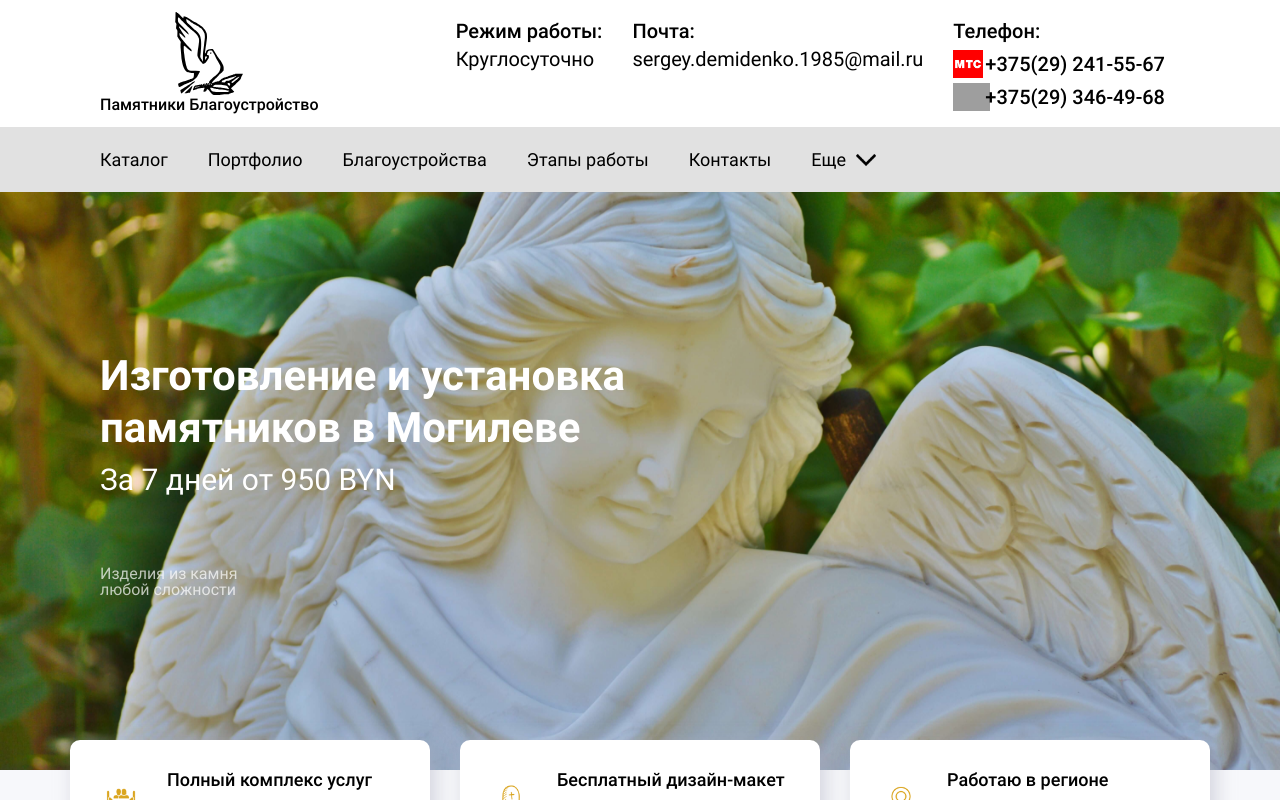
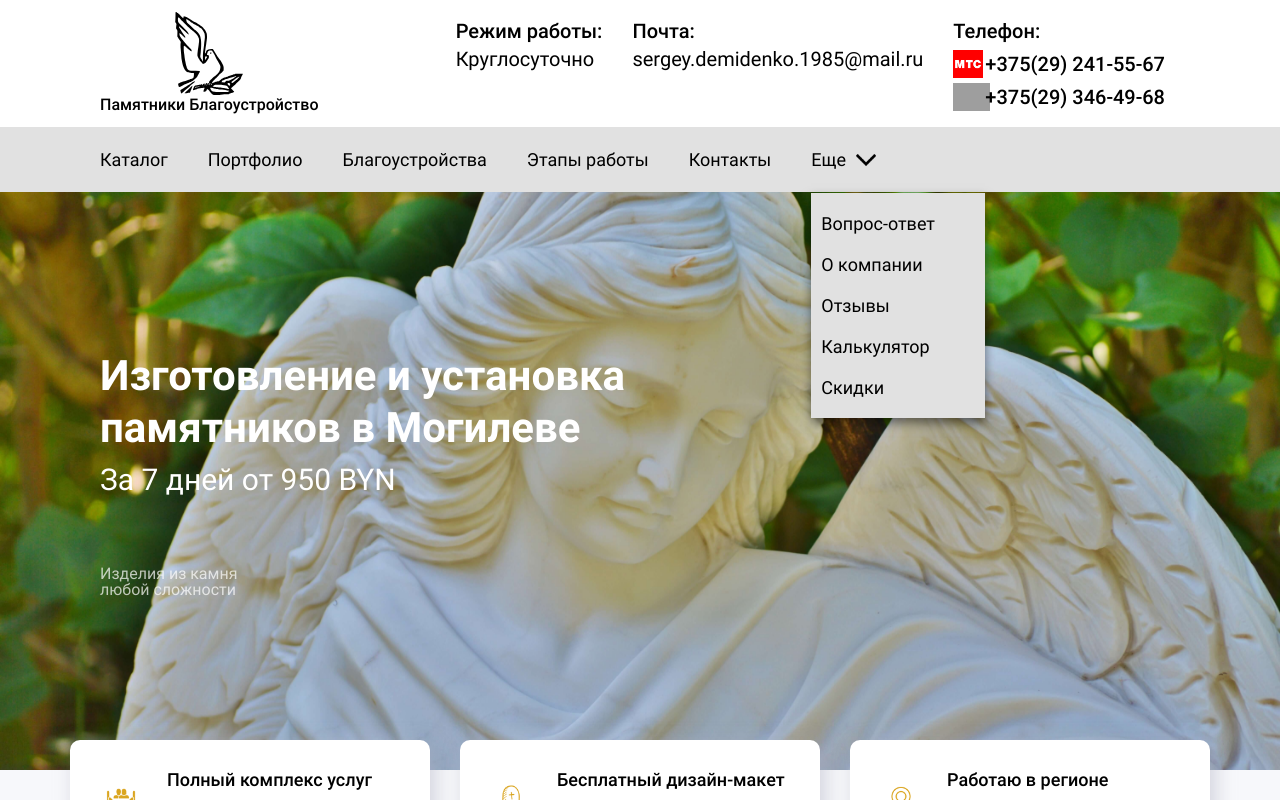
Before and after one commit to alvde-site/funeral-landing, a React (Create React App) app: page / in a window 1280 px wide. Both pictures are taken after a click on the button "Еще". Shown: the top 800 px of the page. Built offline with nearby package versions, Linux system fonts and the light colour scheme; no server answers; grey boxes are pictures that could not be loaded.

Commit message:
feat: Add toggle dropdown menu

```diff
--- a/src/components/App/Main/Topnav/Topnav.css
+++ b/src/components/App/Main/Topnav/Topnav.css
@@ -135,7 +135,6 @@
 }
 
 .topnav__dropdown-content {
-  display: none;
   margin: 0;
   padding: 10px;
   list-style: none;
@@ -143,6 +142,11 @@
   top: 54px;
   min-width: 100px;
   background-color: #e1e1e1;
+  box-shadow: 0px 5px 10px 0px rgb(0, 0, 0, 0.5);
+}
+
+.topnav__dropdown-content_hidden {
+  display: none;
 }
 
 .burger-menu {
--- a/src/components/App/Main/Topnav/Topnav.js
+++ b/src/components/App/Main/Topnav/Topnav.js
@@ -1,10 +1,11 @@
-import { useEffect, useRef } from "react";
+import { useEffect, useRef, useState } from "react";
 import { handleTopnavTopPosition } from "../../../../utils/utils";
 import { mtsTel, a1Tel, email } from "../../../../utils/constants";
 import { formattedTel } from "../../../../utils/utils";
 
 function Topnav(props) {
   const topnav = useRef();
+  const [isShownDropdown, setIsShownDropdown] = useState(false)
 
   useEffect(() => {
     window.addEventListener("scroll", getTopPosition);
@@ -19,6 +20,10 @@ function Topnav(props) {
 
   function handleToggleBurger() {
     props.onToggleBurger();
+  }
+
+  function handleShowDropdown(e) {
+    setIsShownDropdown(!isShownDropdown);
   }
 
   return (
@@ -124,10 +129,14 @@ function Topnav(props) {
               </a>
             </li>
             <li className="topnav__dropdown">
-              <button className="topnav__dropdown-button" type="button">
+              <button
+                className="topnav__dropdown-button"
+                type="button"
+                onClick={handleShowDropdown}
+              >
                 Еще
               </button>
-              <ul className="topnav__dropdown-content topnav_on_shadow">
+              <ul className={`topnav__dropdown-content ${!isShownDropdown&&"topnav__dropdown-content_hidden"}`}>
                 <li>
                   <a
                     href="/#faq"
```
